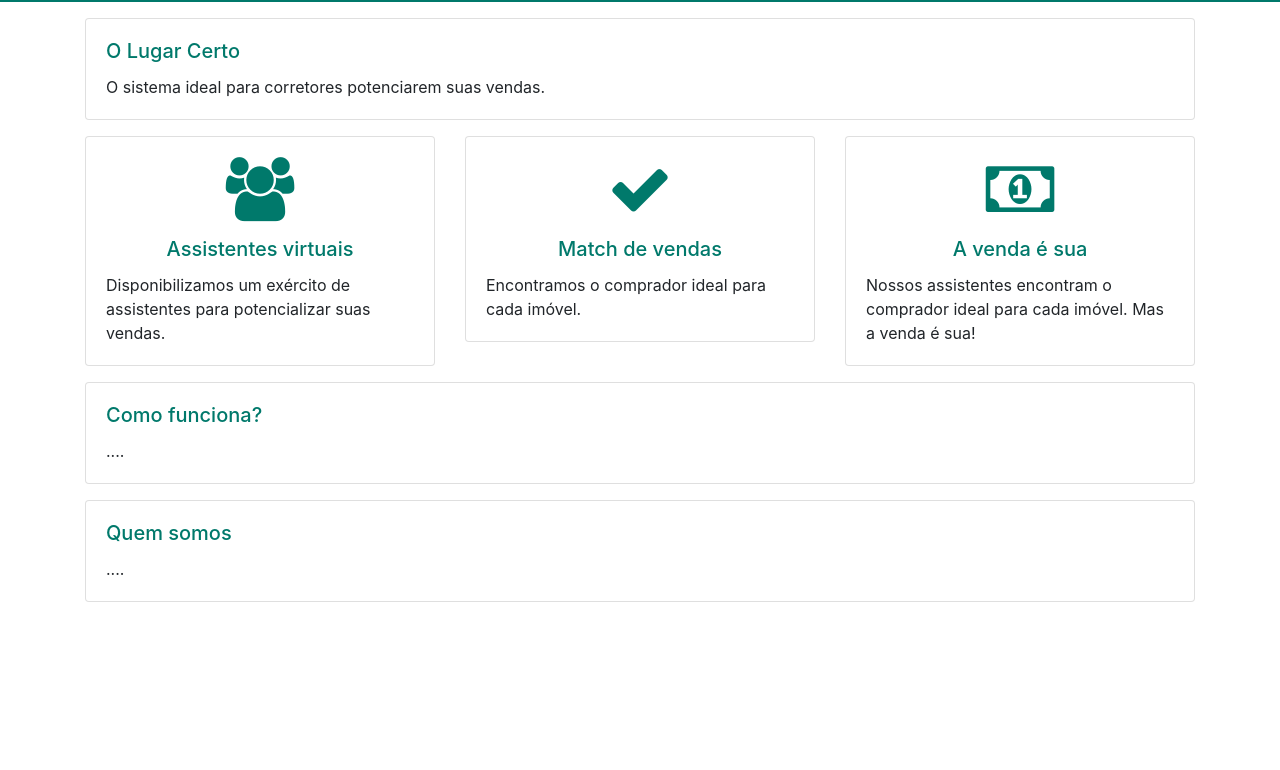
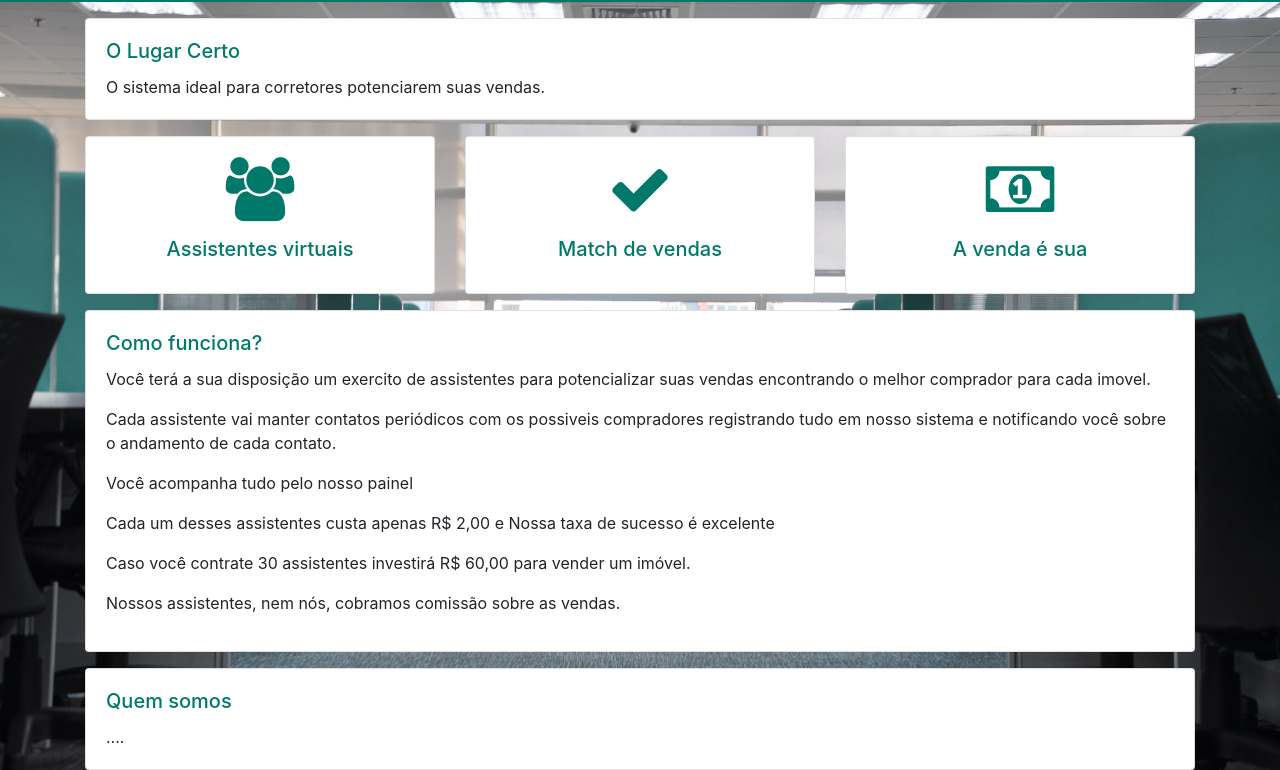
Before and after one commit to gabebarbosa/assistenteinteligente-landingpage, a plain HTML site: page index.html in a window 1280 px wide. Shown: the part 54-824 px from the top of the page. Before the commit the page ends 800 px from the top, so only its background shows below. Drawn offline with nearby package versions, Linux system fonts and the light colour scheme.

Commit message:
background

```diff
--- a/css/style.css
+++ b/css/style.css
@@ -15,5 +15,9 @@
 }
 
 body {
+    background-image: url(../img/background4.jpg);
+    background-position: center;
+    background-repeat: no-repeat;
+    background-size: cover;
     background-color: #FFF;
 }
--- a/index.html
+++ b/index.html
@@ -33,7 +33,7 @@
                                 <i class="fa fa-users fa-4x text-primary text-center" aria-hidden="true"></i>
                             </p>
                             <h5 class="card-title text-primary text-center">Assistentes virtuais</h5>
-                            <p class="card-text">Disponibilizamos um exército de assistentes para potencializar suas vendas.</p>
+                            <!-- <p class="card-text">Disponibilizamos um exército de assistentes para potencializar suas vendas.</p> -->
                         </div>
                     </div>
                 </div>
@@ -45,7 +45,7 @@
                                 <i class="fa fa-check fa-4x text-primary text-center" aria-hidden="true"></i>
                             </p>
                             <h5 class="card-title text-primary text-center">Match de vendas</h5>
-                            <p class="card-text">Encontramos o comprador ideal para cada imóvel.</p>
+                            <!-- <p class="card-text">Encontramos o comprador ideal para cada imóvel.</p> -->
                         </div>
                     </div>
                 </div>
@@ -57,7 +57,7 @@
                                 <i class="fa fa-money fa-4x text-primary text-center" aria-hidden="true"></i>
                             </p>
                             <h5 class="card-title text-primary text-center">A venda é sua</h5>
-                            <p class="card-text">Nossos assistentes encontram  o comprador ideal para cada imóvel. Mas a venda é sua!</p>
+                            <!-- <p class="card-text">Nossos assistentes encontram  o comprador ideal para cada imóvel. Mas a venda é sua!</p> -->
                         </div>
                     </div>
                 </div>
@@ -68,7 +68,12 @@
                     <div class="card">
                         <div class="card-body">
                             <h5 class="card-title text-primary">Como funciona?</h5>
-                            <p class="card-text">....</p>
+                            <p class="card-text">Você terá a sua disposição um exercito de assistentes para potencializar suas vendas encontrando o melhor comprador para cada imovel.</p>
+                            <p>Cada assistente vai manter contatos periódicos com os possiveis compradores registrando tudo em nosso sistema e notificando você sobre o andamento de cada contato.</p>
+                            <p>Você acompanha tudo pelo nosso painel</p>
+                            <p>Cada um desses assistentes custa apenas R$ 2,00 e Nossa taxa de sucesso é excelente</p>
+                            <p>Caso você contrate 30 assistentes investirá R$ 60,00 para vender um imóvel.</p>
+                            <p>Nossos assistentes, nem nós, cobramos comissão sobre as vendas.</p>
                         </div>
                     </div>
                 </div>
```
Also changed, not shown: img/background4.jpg (added), 3 other files.
